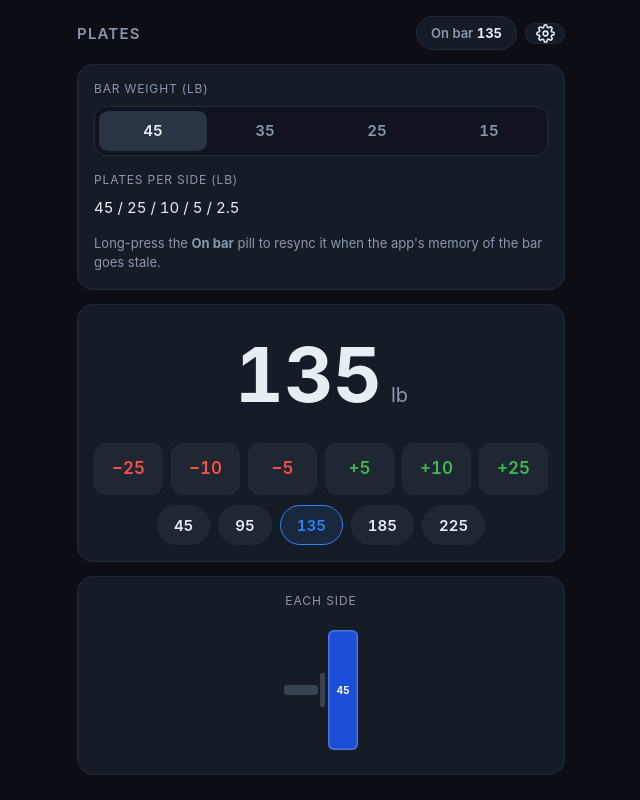
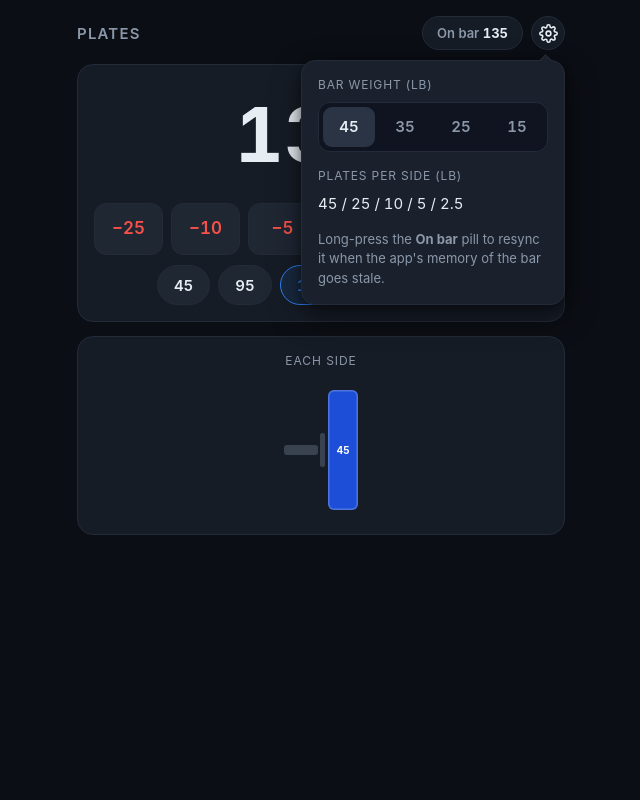
Before and after one commit to mattfelten/plates, an Astro site: page / in a window 1280 px wide. Both pictures are taken after a click on the button "Settings". Shown: the whole page, without its empty margins (319-959 px from the left). Built offline with nearby package versions, Linux system fonts and the light colour scheme; Astro itself is replaced by a stand-in of ours.

Commit message:
Settings becomes a real dropdown; align gear with On-bar pill
The panel no longer occupies page flow: it's a floating menu anchored
under the gear (caret included), overlaying content and dismissed by
outside tap or Escape. aria-controls/expansion state on the toggle.

Both header controls now share a --control-h token (34px), so the gear
circle and the pill sit at the same height; previously the pill was
content-height (~34px) while the 40px-square gear read smaller.

Bumps cache to v7.

```diff
--- a/public/sw.js
+++ b/public/sw.js
@@ -1,6 +1,6 @@
 // Plates service worker — precache everything, cache-first reads.
 // Bump CACHE when any asset changes so old caches are evicted on activate.
-const CACHE = 'plates-v6';
+const CACHE = 'plates-v7';
 const ASSETS = [
   './',
   './index.html',
--- a/src/pages/index.astro
+++ b/src/pages/index.astro
@@ -26,6 +26,7 @@
     --green: #3fb950;
     --red: #f85149;
     --accent: #2f81f7;
+    --control-h: 34px; /* shared height for the header pill + gear */
   }
   * { box-sizing: border-box; margin: 0; padding: 0; }
   html { -webkit-text-size-adjust: 100%; }
@@ -53,11 +54,12 @@
     background: var(--panel); border: 1px solid var(--line); border-radius: 999px;
     padding: 7px 14px; font-size: 13px; color: var(--muted); font-variant-numeric: tabular-nums;
   }
-  header .pill { flex: none; min-height: 0; }
+  header .pill { flex: none; min-height: 0; height: var(--control-h); }
   .pill b { color: var(--text); font-weight: 700; }
   .head-right { display: flex; align-items: center; gap: 8px; }
   .gear {
-    flex: none; width: 40px; min-height: 0; padding: 0;
+    flex: none; width: var(--control-h); height: var(--control-h);
+    min-height: 0; padding: 0;
     display: flex; align-items: center; justify-content: center;
     background: var(--panel); border: 1px solid var(--line); border-radius: 999px;
   }
@@ -66,8 +68,33 @@
     stroke-width: 2; stroke-linecap: round; stroke-linejoin: round;
   }
   .gear.active svg { stroke: var(--text); }
+  .gear-wrap { position: relative; }
 
-  .settings { display: flex; flex-direction: column; gap: 16px; }
+  .settings {
+    position: absolute;
+    top: calc(100% + 10px);
+    right: 0;
+    z-index: 20;
+    min-width: 264px;
+    max-width: calc(100vw - 40px);
+    display: flex; flex-direction: column; gap: 16px;
+    background: #1a212d;
+    border: 1px solid var(--line);
+    border-radius: 14px;
+    padding: 16px;
+    box-shadow: 0 12px 32px rgba(0,0,0,.45), 0 2px 8px rgba(0,0,0,.4);
+  }
+  .settings[hidden] { display: none; }
+  .settings::before {
+    content: '';
+    position: absolute;
+    top: -5px; right: 14px;
+    width: 8px; height: 8px;
+    background: #1a212d;
+    border-left: 1px solid var(--line);
+    border-top: 1px solid var(--line);
+    transform: rotate(45deg);
+  }
   .setting-label {
     font-size: 12px; text-transform: uppercase; letter-spacing: .07em;
     color: var(--muted); margin-bottom: 8px;
@@ -186,14 +213,12 @@
   <h1>Plates</h1>
   <div class="head-right">
     <button class="pill" id="onbar">On bar <b>45</b></button>
-    <button class="gear" id="gear" aria-label="Settings" aria-expanded="false">
+    <div class="gear-wrap">
+      <button class="gear" id="gear" aria-label="Settings" aria-expanded="false" aria-controls="settingsPanel">
       <svg viewBox="0 0 24 24" aria-hidden="true"><circle cx="12" cy="12" r="3"/><path d="M19.4 15a1.65 1.65 0 0 0 .33 1.82l.06.06a2 2 0 0 1 0 2.83 2 2 0 0 1-2.83 0l-.06-.06a1.65 1.65 0 0 0-1.82-.33 1.65 1.65 0 0 0-1 1.51V21a2 2 0 0 1-2 2 2 2 0 0 1-2-2v-.09A1.65 1.65 0 0 0 9 19.4a1.65 1.65 0 0 0-1.82.33l-.06.06a2 2 0 0 1-2.83 0 2 2 0 0 1 0-2.83l.06-.06a1.65 1.65 0 0 0 .33-1.82 1.65 1.65 0 0 0-1.51-1H3a2 2 0 0 1-2-2 2 2 0 0 1 2-2h.09A1.65 1.65 0 0 0 4.6 9a1.65 1.65 0 0 0-.33-1.82l-.06-.06a2 2 0 0 1 0-2.83 2 2 0 0 1 2.83 0l.06.06a1.65 1.65 0 0 0 1.82.33H9a1.65 1.65 0 0 0 1-1.51V3a2 2 0 0 1 2-2 2 2 0 0 1 2 2v.09a1.65 1.65 0 0 0 1 1.51 1.65 1.65 0 0 0 1.82-.33l.06-.06a2 2 0 0 1 2.83 0 2 2 0 0 1 0 2.83l-.06.06a1.65 1.65 0 0 0-.33 1.82V9a1.65 1.65 0 0 0 1.51 1H21a2 2 0 0 1 2 2 2 2 0 0 1-2 2h-.09a1.65 1.65 0 0 0-1.51 1z"/></svg>
       </button>
-  </div>
-</header>
 
-<main style="display:flex; flex-direction:column; gap:14px;">
-  <section class="settings" id="settingsPanel" hidden>
+      <div class="settings" id="settingsPanel" hidden>
         <div>
           <div class="setting-label">Bar weight (lb)</div>
           <div class="barPick" id="barPick">
@@ -208,8 +233,12 @@
           <div class="setting-static">45 / 25 / 10 / 5 / 2.5</div>
         </div>
         <div class="setting-hint">Long-press the <b>On bar</b> pill to resync it when the app's memory of the bar goes stale.</div>
-  </section>
+      </div>
+    </div>
+  </div>
+</header>
 
+<main style="display:flex; flex-direction:column; gap:14px;">
   <section class="target">
     <div class="weight">
       <input id="targetInput" inputmode="numeric" autocomplete="off" aria-label="Target weight in pounds">
@@ -456,10 +485,20 @@ els.presets.addEventListener('click', (e) => {
   if (preset) setTarget(Number(preset));
 });
 
-els.gear.addEventListener('click', () => {
-  els.settings.hidden = !els.settings.hidden;
-  els.gear.classList.toggle('active', !els.settings.hidden);
-  els.gear.setAttribute('aria-expanded', String(!els.settings.hidden));
+function setSettingsOpen(open) {
+  els.settings.hidden = !open;
+  els.gear.classList.toggle('active', open);
+  els.gear.setAttribute('aria-expanded', String(open));
+}
+
+els.gear.addEventListener('click', () => setSettingsOpen(els.settings.hidden));
+
+// Dismiss the dropdown on outside tap or Escape, like a real menu.
+document.addEventListener('click', (e) => {
+  if (!els.settings.hidden && !e.target.closest('.gear-wrap')) setSettingsOpen(false);
+});
+document.addEventListener('keydown', (e) => {
+  if (e.key === 'Escape' && !els.settings.hidden) setSettingsOpen(false);
 });
 
 els.barPick.addEventListener('click', (e) => {
```
Lines whose indentation alone changed are shown as unchanged.
